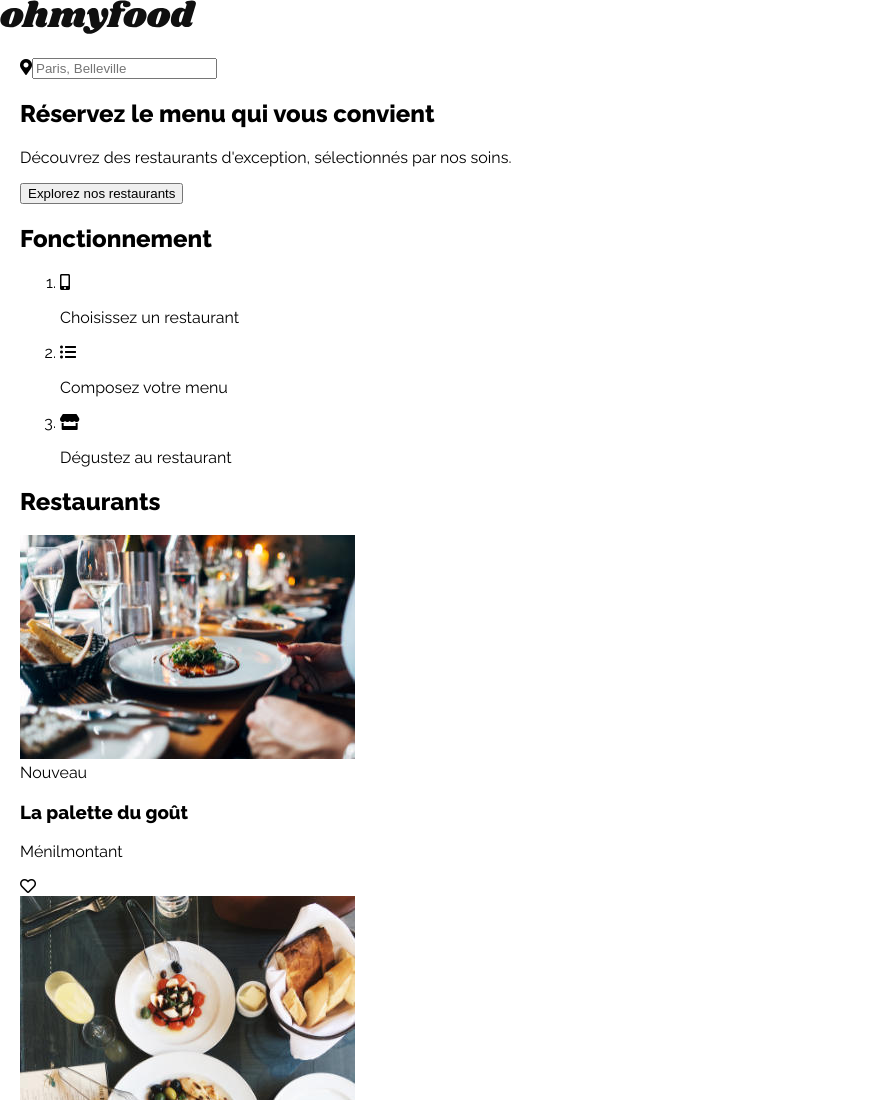
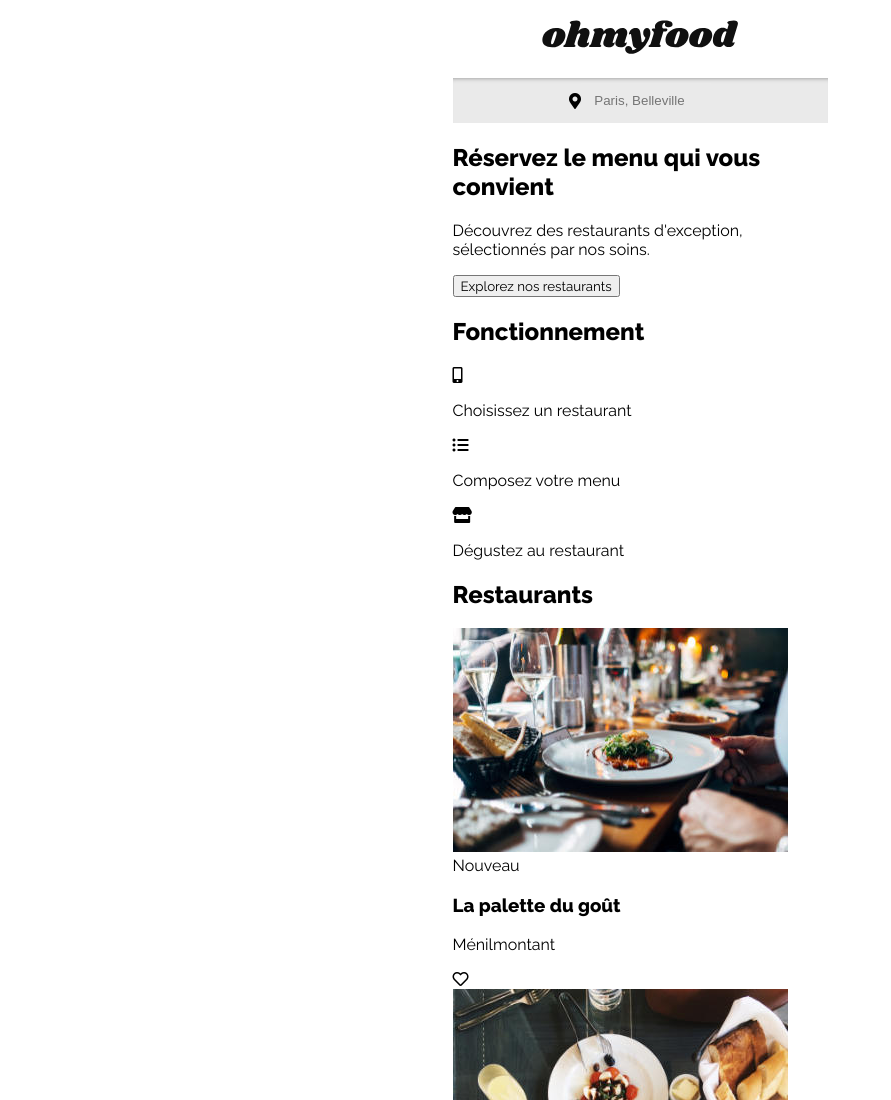
Before and after one commit to Blacktrend/DidierAzibert_3_12112020, a website: page docs/index.html in a window 1280 px wide. Shown: the top 1100 px of the page, without its empty margins (0-891 px from the left). Drawn offline with Linux system fonts and the light colour scheme.

Commit message:
wip-html/css

```diff
--- a/docs/index.html
+++ b/docs/index.html
@@ -19,11 +19,14 @@
 <main>
     <section class="filter">
         <form class="filter__form" method="post" action="#">
-            <i class="filter__icon fas fa-map-marker-alt"></i><!-- to avoid space
-                --><input class="filter__input" type="search" name="search" id="search" placeholder="Paris, Belleville"/><!-- to avoid space
-                --><h1 class="filter__title">Réservez le menu qui vous convient</h1>
-                <p class="filter__teaser">Découvrez des restaurants d'exception, sélectionnés par nos soins.</p>
-                <button class="filter__button" type="submit">Explorez nos restaurants</button>
+            <div class="filter__place">
+                <i class="filter__icon fas fa-map-marker-alt"></i><!-- to avoid space
+             --><input class="filter__input" type="search" name="search" id="search" placeholder="Paris, Belleville"/><!-- to avoid space
+             -->
+            </div>
+            <h1 class="filter__title">Réservez le menu qui vous convient</h1>
+            <p class="filter__teaser">Découvrez des restaurants d'exception, sélectionnés par nos soins.</p>
+            <button class="filter__button" type="submit">Explorez nos restaurants</button>
         </form>
     </section>
     <section class="info">
--- a/scss/1-Utils/_1-variables.scss
+++ b/scss/1-Utils/_1-variables.scss
@@ -1,3 +1,5 @@
+$font: 'Raleway', sans-serif;
+
 $colors: (
         first: #9356dc,
         second: #FF79DA,
@@ -8,13 +10,20 @@ $colors: (
 );
 
 $sizes: (
-        desktop: 1440px,
-        test: 768px,
         default-padding: 20px
 );
 
 $breakpoints: (
+        mobile: 375px,
         tablet: 768px,
         laptop: 992px,
         desktop: 1200px,
+        desktop_M: 1440px
 );
+
+$radius: (
+        steps: 20px,
+        menu: 20px,
+        img: 10px,
+        buttons: 50px
+)
--- a/scss/1-Utils/_4-placeholders.scss
+++ b/scss/1-Utils/_4-placeholders.scss
@@ -0,0 +1,17 @@
+%font {
+  font-family: $font;
+}
+
+%pointer {
+  cursor: pointer;
+}
+
+%center_text {
+  text-align: center;
+}
+
+%center_flex {
+  display: flex;
+  justify-content: center;
+  align-items: center;
+}
--- a/scss/3-Base/_base.scss
+++ b/scss/3-Base/_base.scss
@@ -2,18 +2,23 @@
   box-sizing: border-box;
 }
 body {
-  font-family: 'Raleway', sans-serif;
-  max-width: map-get($sizes, desktop);
+  max-width: map-get($breakpoints, mobile);
   margin: 0 auto;
 }
-main, footer {
+body, button {
+  @extend %font;
+}
+button {
+  @extend %pointer;
+}
+footer {
   padding: map-get($sizes, default-padding);
 }
 a {
   color: black;
   text-decoration: none;
 }
-ul {
+ul, ol {
   list-style-type: none;
   padding: 0;
 }
--- a/scss/5-Layout/_layout.scss
+++ b/scss/5-Layout/_layout.scss
@@ -1,3 +1,25 @@
+/* header */
+
+.header {
+  padding: map-get($sizes, default-padding);
+}
 .header__logo {
-  display: flex
+  @extend %center_text;
 }
+.filter__place {
+  @extend %center_flex;
+  box-shadow: inset 0px 5px 5px -5px #898989;
+  padding: 5px;
+}
+
+/* filter */
+
+.filter__input {
+  padding: 10px;
+  border: none;
+  max-width: 130px;
+  @extend %center_text;
+}
+.filter__place, .filter__input {
+  background-color: map-get($colors, dark-bg);
+}
--- a/scss/main.scss
+++ b/scss/main.scss
@@ -1,8 +1,10 @@
 @import "1-Utils/1-variables";
 
 @import "1-Utils/3-mixins";
-
+@import "1-Utils/4-placeholders";
 @import "2-Vendors/fontawesome/fontawesome";
 @import "2-Vendors/fontawesome/solid";
 @import "2-Vendors/fontawesome/regular";
-@import "3-Base/base"
+@import "3-Base/base";
+
+@import "5-Layout/layout";
```
Also changed, not shown: docs/css/style.css, 1 other file.
